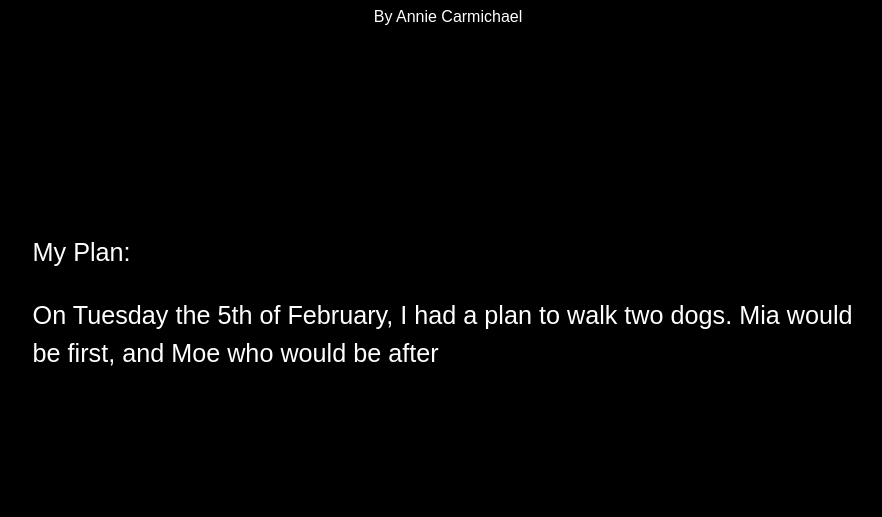
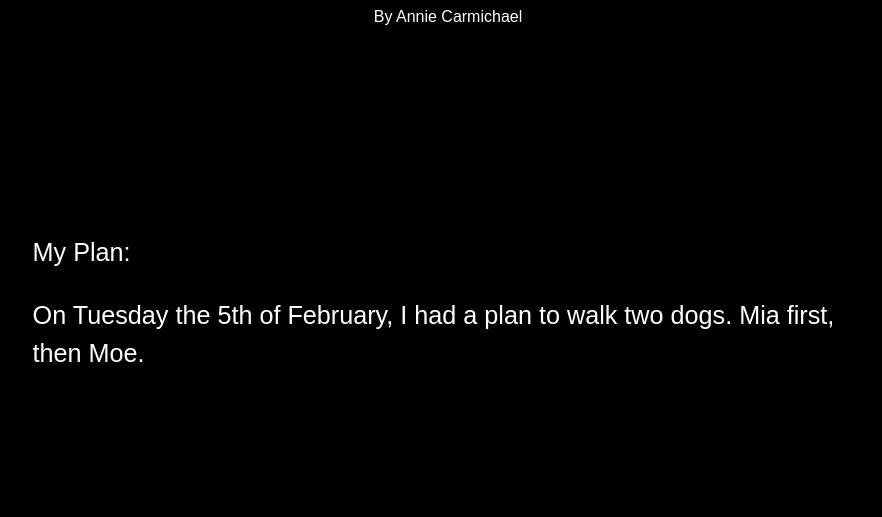
Before and after one commit to anniecarm/mycommute, a plain HTML site: page index.html in a window 1280 px wide. Shown: the part 249-766 px from the top of the page, without its empty margins (192-1074 px from the left). Drawn offline with nearby package versions, Linux system fonts and the light colour scheme.

Commit message:
Update index.html

```diff
--- a/index.html
+++ b/index.html
@@ -26,7 +26,7 @@
     <div class="row">
         <div class="col s12 m6 offset-m2 l8 offset-l2">
             <p class="flow-text">My Plan:</p>
-            <p class="flow-text">On Tuesday the 5th of February, I had a plan to walk two dogs. Mia would be first, and Moe who would be after</p>
+            <p class="flow-text">On Tuesday the 5th of February, I had a plan to walk two dogs. Mia first, then Moe.</p>
 
         </div>
     </div>
```
